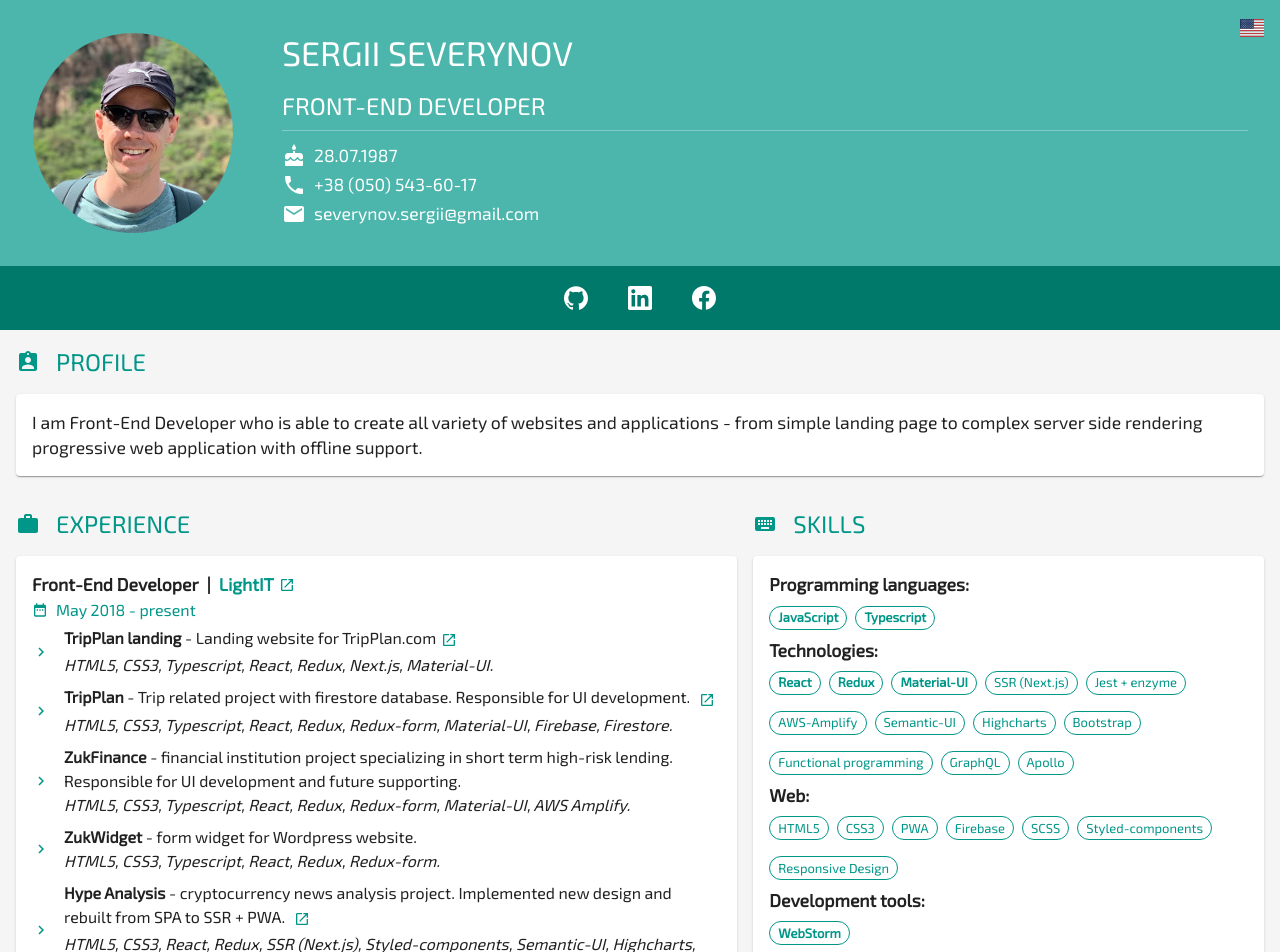
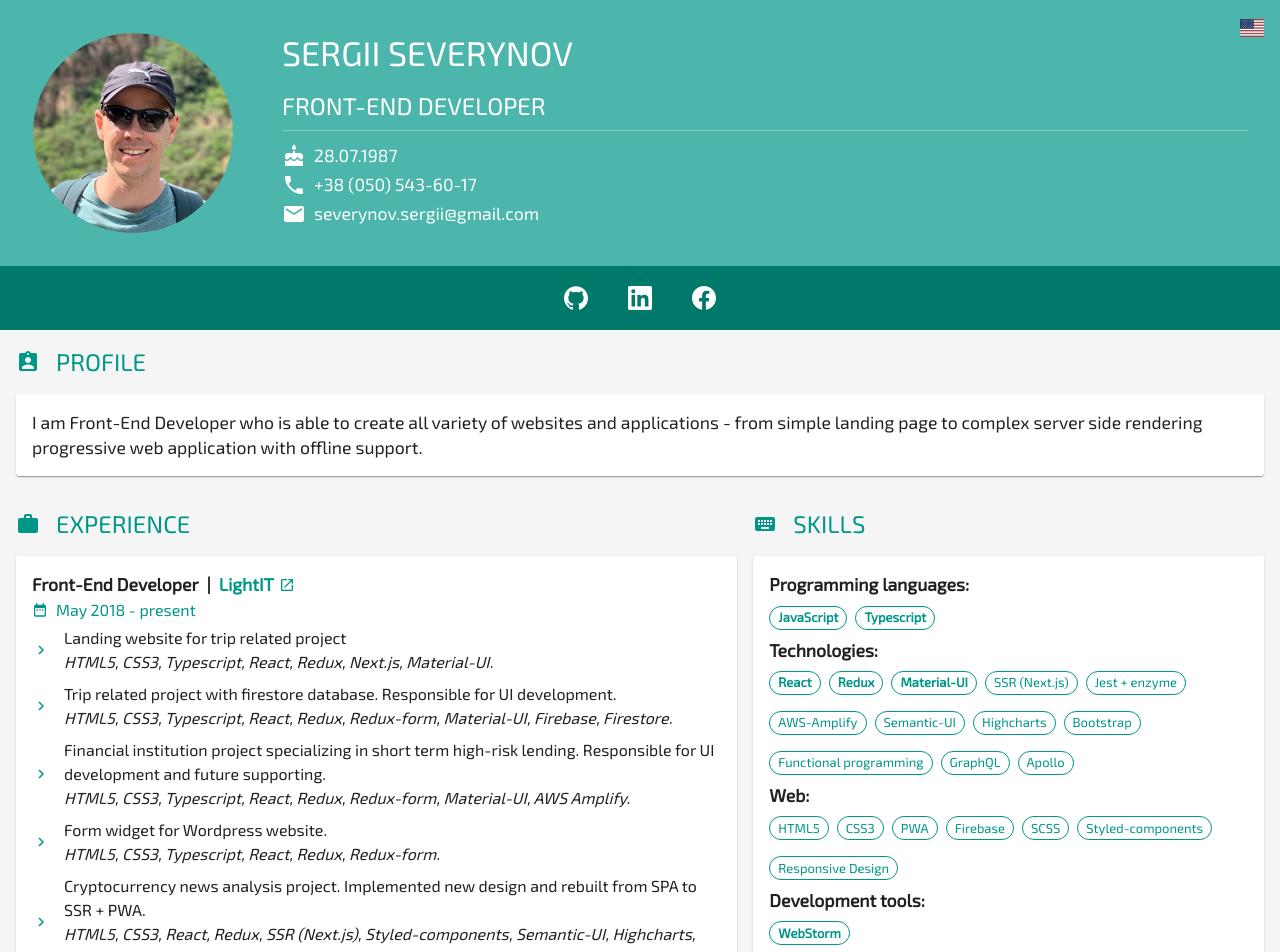
Before and after one commit to severjason/cv2, a React (Create React App) app: page /en in a window 1280 px wide. Shown: the top 952 px of the page. Built offline with nearby package versions, Linux system fonts and the light colour scheme.

Commit message:
removed all links and titles for projects

```diff
--- a/src/data.ts
+++ b/src/data.ts
@@ -12,36 +12,28 @@ const en: CVData = {
       link: 'https://light-it.net/',
       list: [
         {
-          title: 'TripPlan landing',
-          text: 'Landing website for TripPlan.com',
+          text: 'Landing website for trip related project',
           technologies: 'HTML5, CSS3, Typescript, React, Redux, Next.js, Material-UI.',
-          link: 'https://web.tripplan.com',
         },
         {
-          title: 'TripPlan',
           text: 'Trip related project with firestore database. ' +
             'Responsible for UI development. ',
           technologies: 'HTML5, CSS3, Typescript, React, Redux, Redux-form, Material-UI, Firebase, Firestore.',
-          link: 'https://dev.tripplan.com',
         },
         {
-          title: 'ZukFinance',
-          text: 'financial institution project specializing in short term high-risk lending. ' +
+          text: 'Financial institution project specializing in short term high-risk lending. ' +
             'Responsible for UI development and future supporting. ',
           technologies: 'HTML5, CSS3, Typescript, React, Redux, Redux-form, Material-UI, AWS Amplify.'
         },
         {
-          title: 'ZukWidget',
-          text: 'form widget for Wordpress website. ',
+          text: 'Form widget for Wordpress website. ',
           technologies: 'HTML5, CSS3, Typescript, React, Redux, Redux-form.'
         },
         {
-          title: 'Hype Analysis',
-          text: 'cryptocurrency news analysis project. ' +
+          text: 'Cryptocurrency news analysis project. ' +
             'Implemented new design and rebuilt from SPA to SSR + PWA. ',
           technologies: 'HTML5, CSS3, React, Redux, SSR (Next.js),' +
             ' Styled-components, Semantic-UI, Highcharts, Jest, Enzyme.',
-          link: 'https://hypeanalysis.com/',
         },
         {
           text: 'Different short-term projects.'
@@ -226,37 +218,29 @@ const uk: CVData = {
       link: 'https://light-it.net/',
       list: [
         {
-          title: 'TripPlan лендінг',
-          text: 'Лендінг сторінка для TripPlan.com',
+          text: 'Лендінг сторінка для проекту, пов\'язаному з подорожами',
           technologies: 'HTML5, CSS3, Typescript, React, Redux, Next.js, Material-UI.',
-          link: 'https://web.tripplan.com',
         },
         {
-          title: 'TripPlan',
-          text: 'Проект, пов\'язаний з поїздками та використанням бази данних firestore. ' +
+          text: 'Проект, пов\'язаний з подорожами та використанням бази данних firestore. ' +
             'Відповідальний за розробку UI. ',
           technologies: 'HTML5, CSS3, Typescript, React, Redux, Redux-form, Material-UI, Firebase, Firestore.',
-          link: 'https://dev.tripplan.com',
         },
         {
-          title: 'ZukFinance',
-          text: 'проект фінансової установи, ' +
+          text: 'Проект фінансової установи, ' +
             'що спеціалізується на короткостроковому високоризиковому кредитуванні. ' +
             'Відповідальний за розробку UI та подальшу підтримку.',
           technologies: 'HTML5, CSS3, Typescript, React, Redux, Redux-form, Material-UI, AWS Amplify.',
         },
         {
-          title: 'ZukWidget',
-          text: 'форма-віджет для сайту на Wordpress. ',
+          text: 'Форма-віджет для сайту на Wordpress. ',
           technologies: 'HTML5, CSS3, Typescript, React, Redux, Redux-form.'
         },
         {
-          title: 'Hype Analysis',
-          text: 'проект для аналізу новин по кріптовалютам. ' +
+          text: 'Проект для аналізу новин по кріптовалютам. ' +
             'Впроваджено новий дизайн та перебудовано з SPA на SSR + PWA. ',
           technologies: 'HTML5, CSS3, React, Redux, SSR (Next.js),' +
             ' Styled-components, Semantic-UI, Highcharts, Jest, Enzyme.',
-          link: 'https://hypeanalysis.com/',
         },
         {
           text: 'Різні короткострокові проекти.'
```
